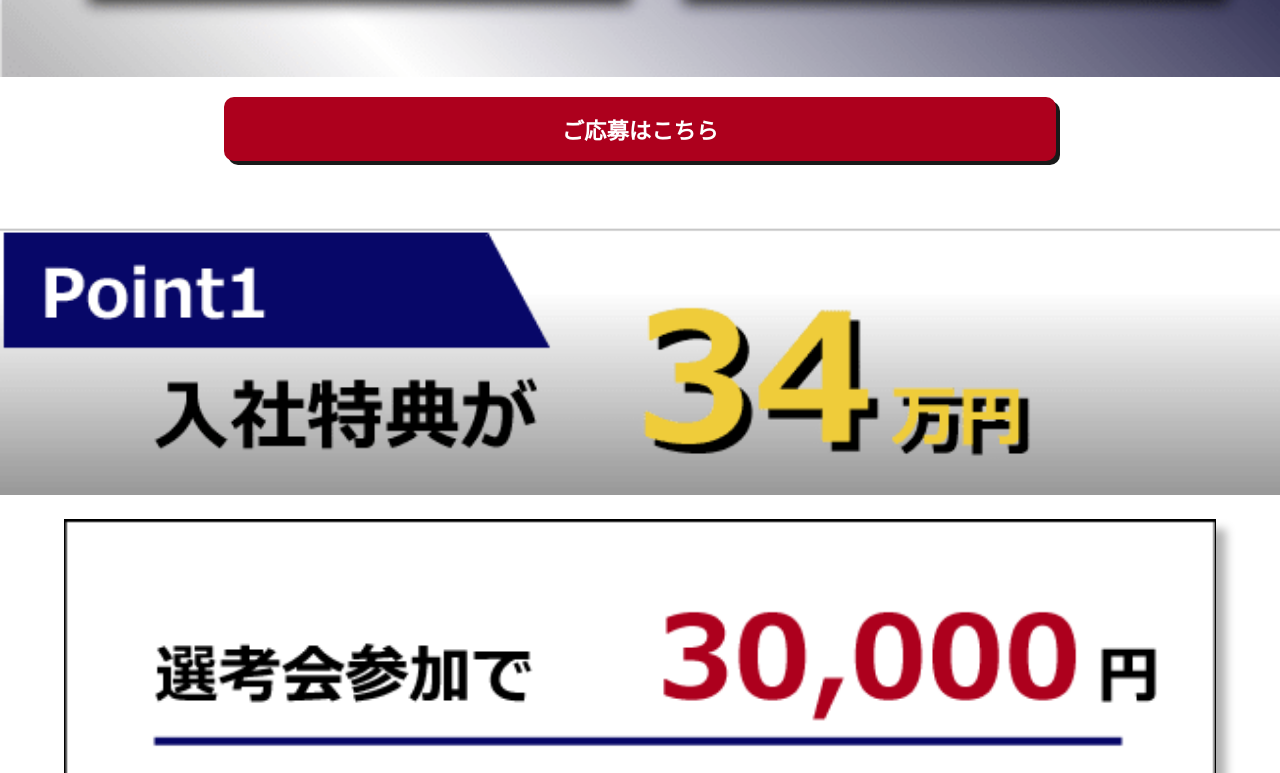
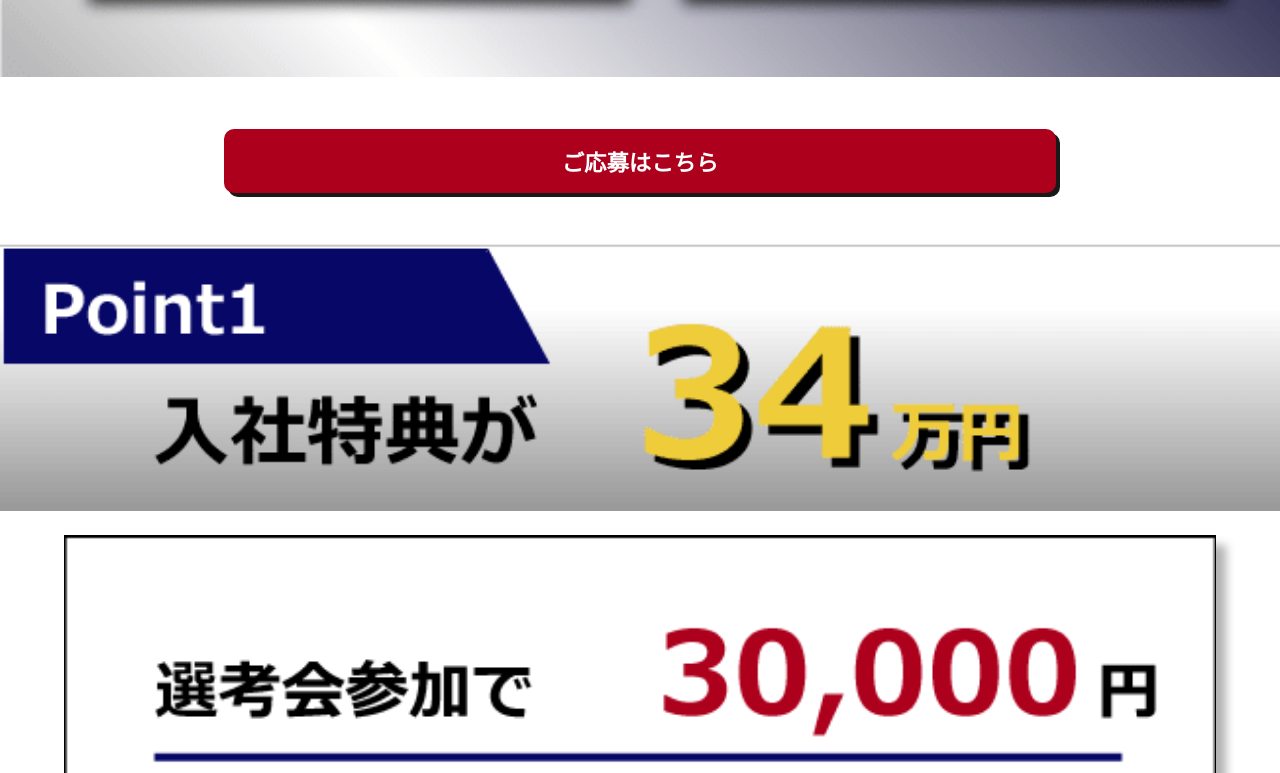
Before and after one commit to nissonakai/nissanbody_kyushu, a website built with webpack: page index.html in a window 1280 px wide. Shown: the part 1187-1960 px from the top of the page. Built offline with nearby package versions, Linux system fonts and the light colour scheme.

Commit message:
add a fix

```diff
--- a/css/style.scss
+++ b/css/style.scss
@@ -38,7 +38,7 @@ img {
 .btn {
   display: block;
   width: 65%;
-  margin: 1rem auto 4rem;
+  margin: 3rem auto;
   padding: 1rem;
   text-align: center;
   text-decoration: none;
```
Also changed, not shown: css/style.css, img/flow.png, img/logo-nisso_footer.png.
